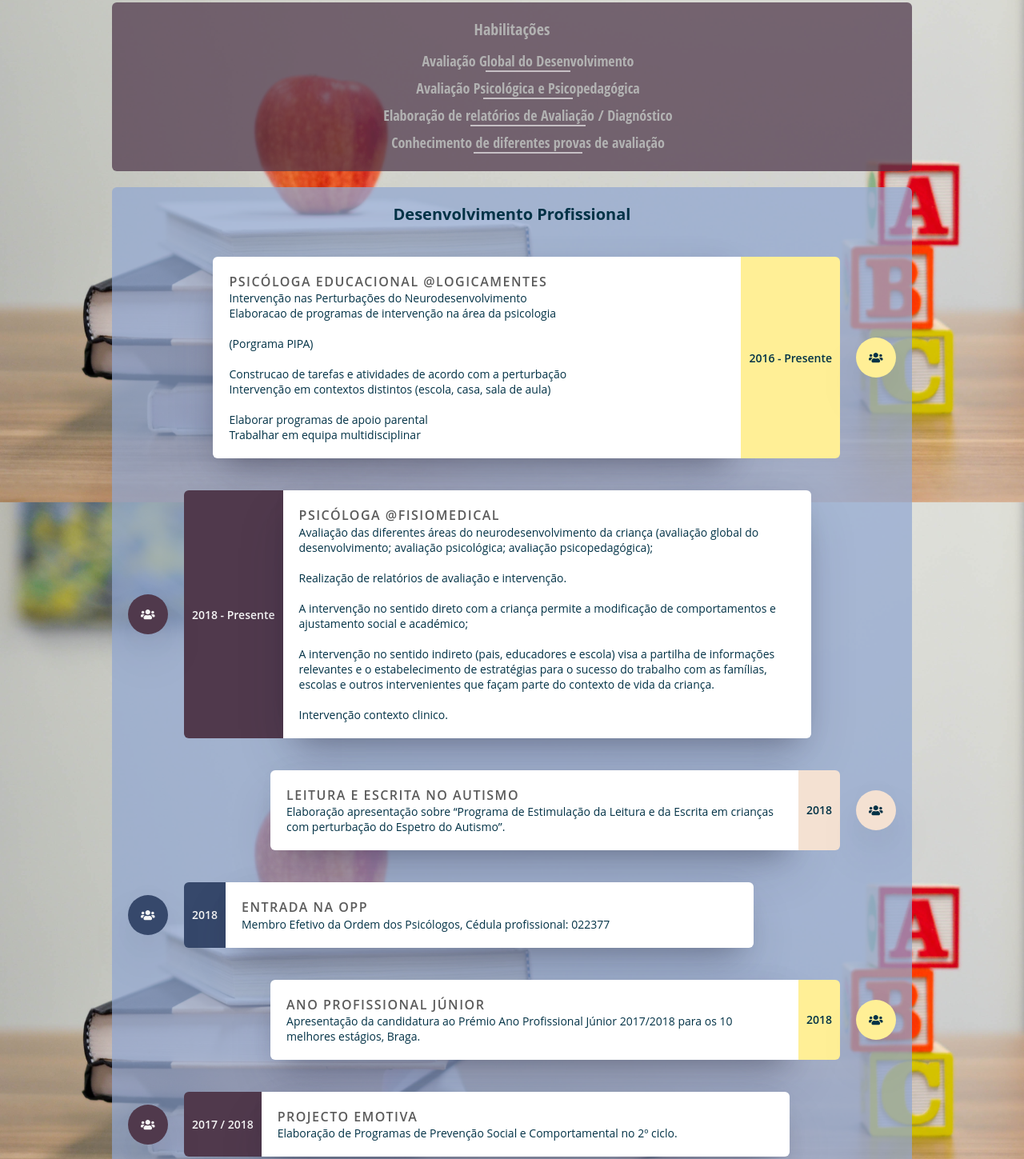
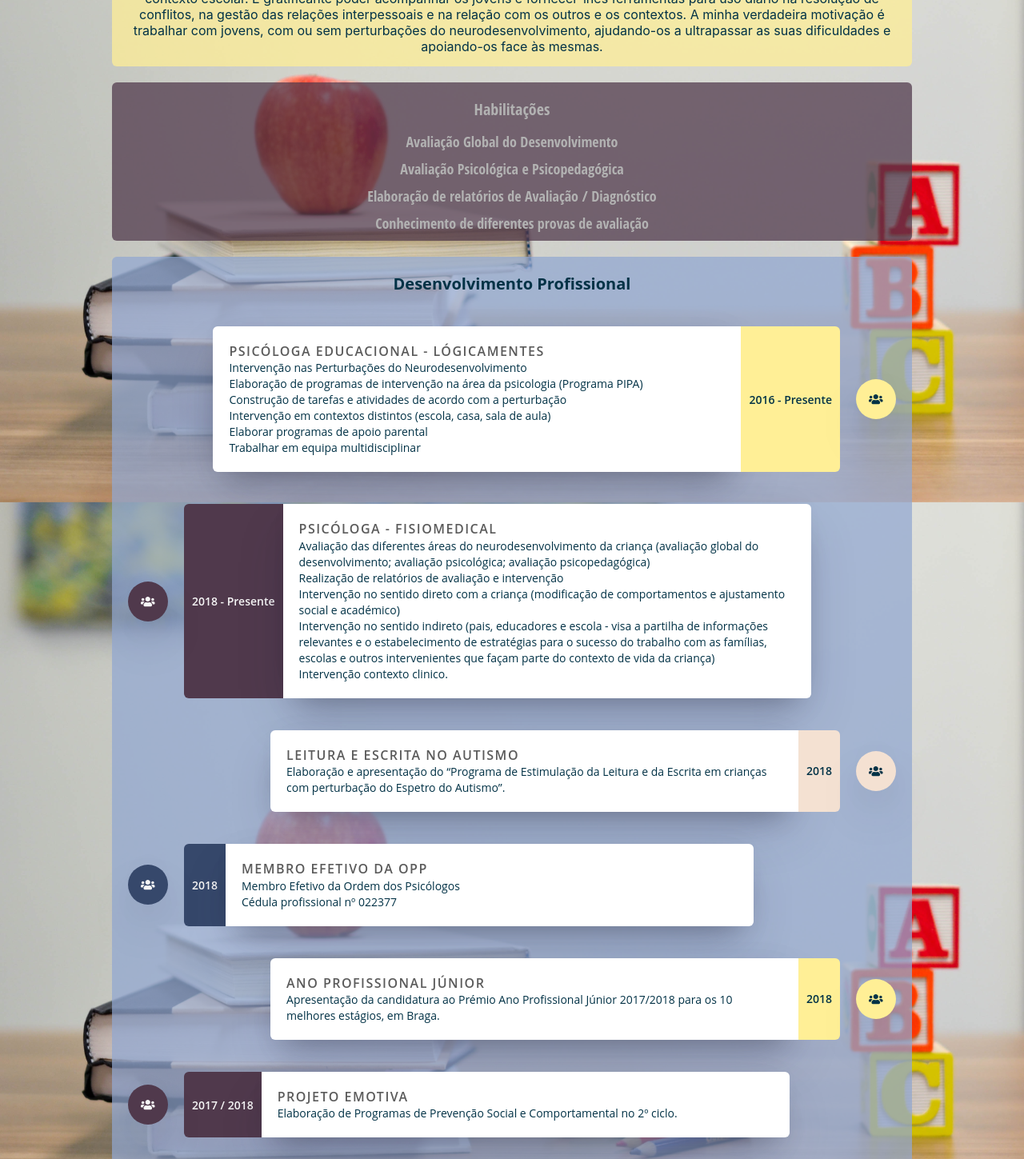
Before and after one commit to Dmoleiro/dsantos, a React app: page / in a window 1280 px wide. Shown: the part 276-1725 px from the top of the page at 80% size. Built offline with nearby package versions, Linux system fonts and the light colour scheme; some packages are replaced by stand-ins of ours.

Commit message:
Updated content and removed underline animations from skillbars.

```diff
--- a/src/components/introduction.js
+++ b/src/components/introduction.js
@@ -9,7 +9,8 @@ class Introduction extends Component {
                     Apresentação
                 </div>
                 <div className="introductionText">
-                  <p>O meu Nome é Daniela Santos e sou Psicóloga. Em 2014 terminei o Mestrado em psicologia Educacional no ISPA – IU.</p>
+                    <p>O meu Nome é Daniela Santos e sou Mestre em Psicologia Educacional pelo ISPA – IU.</p>
+                    <p>A minha área de formação é a educação, que surgiu pelo gosto em trabalhar com crianças e adolescentes, sobretudo, em contexto escolar. É gratificante poder acompanhar os jovens e fornecer-lhes ferramentas para uso diário na resolução de conflitos, na gestão das relações interpessoais e na relação com os outros e os contextos. A minha verdadeira motivação é trabalhar com jovens, com ou sem perturbações do neurodesenvolvimento, ajudando-os a ultrapassar as suas dificuldades e apoiando-os face às mesmas.</p>
                 </div>
             </div>
         );
--- a/src/components/skillBars.js
+++ b/src/components/skillBars.js
@@ -40,12 +40,10 @@ class SkillBars extends Component {
     let psi = selectedSlider === 0 && (
       <div>
         <div className="title">Habilitações</div>
-        <ul>
           <div className="box-c"><div href="#" className="customUnderline">Avaliação Global do Desenvolvimento</div></div>
           <div className="box-c"><div href="#" className="customUnderline">Avaliação Psicológica e Psicopedagógica</div></div>
           <div className="box-c"><div href="#" className="customUnderline">Elaboração de relatórios de Avaliação / Diagnóstico</div></div>
           <div className="box-c"><div href="#" className="customUnderline">Conhecimento de diferentes provas de avaliação</div></div>
-        </ul>
       </div>
     );
 
--- a/src/components/workHistory.js
+++ b/src/components/workHistory.js
@@ -20,17 +20,13 @@ class WorkHistory extends Component {
                         </div>
                         <div className="workHistoryItemContent ">
                             <div className="workHistoryItemTitle">
-                                Psicóloga Educacional @Logicamentes
+                                Psicóloga Educacional - Lógicamentes
                             </div>
                             <div className="workHistoryItemDescription">
                                 <p>Intervenção nas Perturbações do Neurodesenvolvimento</p>
-                                <p>Elaboracao de programas de intervenção na área da psicologia</p>
-                                <br></br>
-                                <p>(Porgrama PIPA)</p>
-                                <br></br>
-                                <p>Construcao de tarefas e atividades de acordo com a perturbação</p>
+                                <p>Elaboração de programas de intervenção na área da psicologia (Programa PIPA)</p>
+                                <p>Construção de tarefas e atividades de acordo com a perturbação</p>
                                 <p>Intervenção em contextos distintos (escola, casa, sala de aula)</p>
-                                <br></br>
                                 <p>Elaborar programas de apoio parental</p>
                                 <p>Trabalhar em equipa multidisciplinar</p>
                             </div>
@@ -45,17 +41,13 @@ class WorkHistory extends Component {
                         </div>
                         <div className="workHistoryItemContent">
                             <div className="workHistoryItemTitle">
-                                Psicóloga @Fisiomedical
+                                Psicóloga - Fisiomedical
                             </div>
                             <div className="workHistoryItemDescription">
-                                <p>Avaliação das diferentes áreas do neurodesenvolvimento da criança (avaliação global do desenvolvimento; avaliação psicológica; avaliação psicopedagógica);</p>
-                                <br></br>
-                                <p>Realização de relatórios de avaliação e intervenção.</p>
-                                <br></br>
-                                <p>A intervenção no sentido direto com a criança permite a modificação de comportamentos e ajustamento social e académico;</p>
-                                <br></br>
-                                <p>A intervenção no sentido indireto (pais, educadores e escola) visa a partilha de informações relevantes e o estabelecimento de estratégias para o sucesso do trabalho com as famílias, escolas e outros intervenientes que façam parte do contexto de vida da criança.</p>
-                                <br></br>
+                                <p>Avaliação das diferentes áreas do neurodesenvolvimento da criança (avaliação global do desenvolvimento; avaliação psicológica; avaliação psicopedagógica)</p>
+                                <p>Realização de relatórios de avaliação e intervenção</p>
+                                <p>Intervenção no sentido direto com a criança (modificação de comportamentos e ajustamento social e académico)</p>
+                                <p>Intervenção no sentido indireto (pais, educadores e escola - visa a partilha de informações relevantes e o estabelecimento de estratégias para o sucesso do trabalho com as famílias, escolas e outros intervenientes que façam parte do contexto de vida da criança)</p>
                                 <p>Intervenção contexto clinico.</p>
                             </div>
                         </div>
@@ -72,7 +64,7 @@ class WorkHistory extends Component {
                                 Leitura e Escrita no Autismo
                             </div>
                             <div className="workHistoryItemDescription">
-                                Elaboração apresentação sobre “Programa de Estimulação da Leitura e da Escrita em crianças com perturbação do Espetro do Autismo”.
+                                Elaboração e apresentação do “Programa de Estimulação da Leitura e da Escrita em crianças com perturbação do Espetro do Autismo”.
                             </div>
 
                         </div>
@@ -86,10 +78,11 @@ class WorkHistory extends Component {
                         </div>
                         <div className="workHistoryItemContent">
                             <div className="workHistoryItemTitle">
-                                Entrada na OPP
+                                Membro Efetivo da OPP
                             </div>
                             <div className="workHistoryItemDescription">
-                                Membro Efetivo da Ordem dos Psicólogos, Cédula profissional: 022377
+                                <p>Membro Efetivo da Ordem dos Psicólogos</p>
+                                <p>Cédula profissional nº 022377</p>
                             </div>
                         </div>
                     </div>
@@ -105,7 +98,7 @@ class WorkHistory extends Component {
                                 Ano Profissional Júnior
                             </div>
                             <div className="workHistoryItemDescription">
-                                Apresentação da candidatura ao Prémio Ano Profissional Júnior 2017/2018 para os 10 melhores estágios, Braga.
+                                Apresentação da candidatura ao Prémio Ano Profissional Júnior 2017/2018 para os 10 melhores estágios, em Braga.
                             </div>
                         </div>
                     </div>
@@ -118,7 +111,7 @@ class WorkHistory extends Component {
                         </div>
                         <div className="workHistoryItemContent">
                             <div className="workHistoryItemTitle">
-                                Projecto EMOTIVA
+                                Projeto EMOTIVA
                             </div>
                             <div className="workHistoryItemDescription">
                                 Elaboração de Programas de Prevenção Social e Comportamental no 2º ciclo.
@@ -134,10 +127,10 @@ class WorkHistory extends Component {
                         </div>
                         <div className="workHistoryItemContent">
                             <div className="workHistoryItemTitle">
-                                Estagio Profissional para OPP
+                                Estágio Profissional para OPP
                             </div>
                             <div className="workHistoryItemDescription">
-                              Iniciei o Estágio Profissional para a Ordem dos Psicólogos no Centro de Desenvolvimento Infantil Logicamentes,em Lisboa.
+                              Inicio do Estágio Profissional para a Ordem dos Psicólogos, no Centro de Desenvolvimento Infantil Logicamentes, em Lisboa.
                             </div>
                         </div>
                     </div>
@@ -153,7 +146,7 @@ class WorkHistory extends Component {
                                 Intervenção do Psicólogo nas NEE
                             </div>
                             <div className="workHistoryItemDescription">
-                                Elaboração de um artigo em equipa: “A Intervenção do Psicólogo nas Necessidades Educativas Especiais – A experiência de um Centro de Desenvolvimento Infantil”, Congresso OPP, 2016.
+                                Elaboração do artigo designado “A Intervenção do Psicólogo nas Necessidades Educativas Especiais – A experiência de um Centro de Desenvolvimento Infantil”, Congresso OPP, 2016.
                             </div>
                         </div>
                     </div>
@@ -169,7 +162,7 @@ class WorkHistory extends Component {
                                 Dissertação de Mestrado
                             </div>
                             <div className="workHistoryItemDescription">
-                                “A atitude dos alunos do 1º ciclo do Ensino Básico face á Inclusão dos Pares com necessidades Educativas Especiais nas turmas de Ensino Regular”
+                                Elaboração e apresentação da dissertação de mestrado com o tema: “A atitude dos alunos do 1º ciclo do Ensino Básico face á Inclusão dos Pares com necessidades Educativas Especiais nas turmas de Ensino Regular”
                             </div>
                         </div>
                     </div>
--- a/src/styles/skillBars.css
+++ b/src/styles/skillBars.css
@@ -19,6 +19,7 @@
 
 .title {
   padding-top: 20px;
+  padding-bottom: 15px;
   font-size: 20px;
   font-weight: bold;
   text-align: center;
@@ -33,31 +34,3 @@
   text-align: center;
   margin-bottom: 10px;
 }
-
-.customUnderline,
-.customUnderline:hover,
-.customUnderline:focus,
-.customUnderline:active {
-  color: #b2b2b2;
-  text-decoration: none;
-}
-
-.customUnderline::after {
-  content: "";
-  position: absolute;
-}
-
-.box-c .customUnderline::after {
-  top: 100%;
-  height: 2px !important;
-  width: 40%;
-  left: 30%;
-  background-color: rgba(255, 255, 255, 0.6);
-    transition: 0.4s ease-out all .1s;
-}
-
-.box-c:hover .customUnderline::after {
-  width: 90%;
-  left: 5%;
-    transition: 0.5s ease all;
-}
--- a/src/styles/workHistory.css
+++ b/src/styles/workHistory.css
@@ -102,6 +102,7 @@
 }
 .workHistoryItemDescription {
     flex-basis: 60%;
+    line-height: 20px;
 }
 .workHistoryItemIcon {
     display: flex;
```
